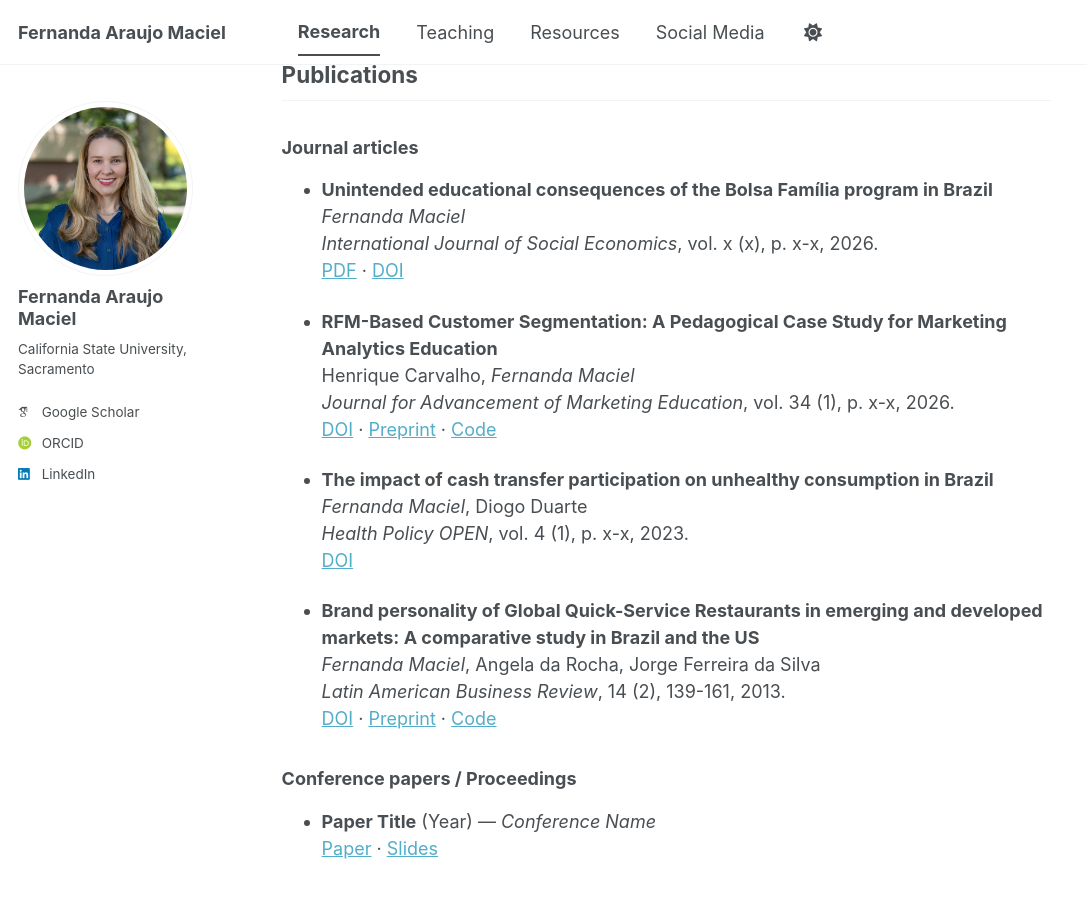
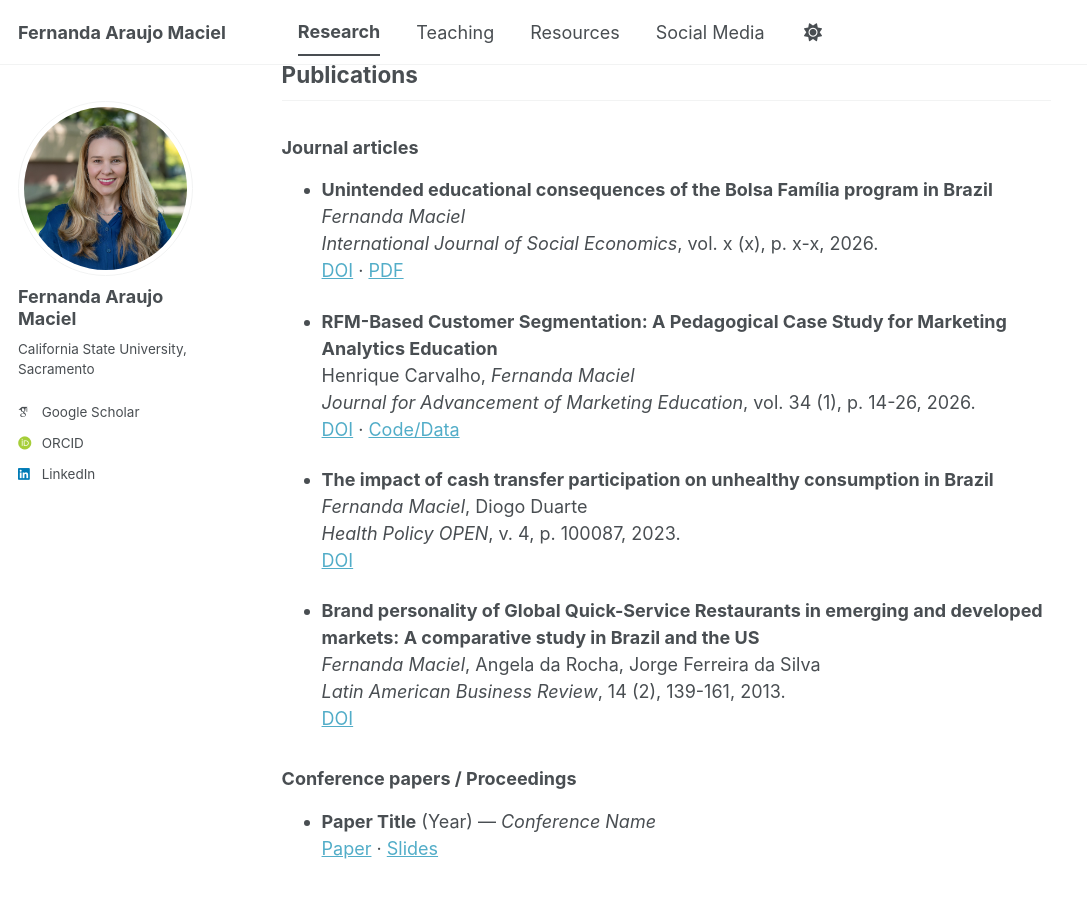
Before and after one commit to proffernandamaciel/proffernandamaciel.github.io, a Jekyll site: the page built from _pages/research.md, in a window 1280 px wide and 900 px high, scrolled down 328 px. Shown: the whole window, without its empty margins (0-1087 px from the left). Built offline with Jekyll 4.4.1, drawn with Linux system fonts in a browser that asks for light colours; some web fonts are replaced; a script bundle is joined from its source files by our own code; library files that are not in the unit come from our copies.

Commit message:
Revise journal articles and update links
Updated publication details, including volume and page numbers, and corrected links for journal articles.

```diff
--- a/_pages/research.md
+++ b/_pages/research.md
@@ -16,22 +16,22 @@ author_profile: true
 - **Unintended educational consequences of the Bolsa Família program in Brazil**
    *Fernanda Maciel*
    *International Journal of Social Economics*,  vol. x (x), p. x-x, 2026.
-   [PDF](PASTE_PDF_LINK) · [DOI](https://doi.org/10.1108/IJSE-05-2025-0495)
+   [DOI](https://doi.org/10.1108/IJSE-05-2025-0495) · [PDF](PASTE_PDF_LINK)
 
 - **RFM-Based Customer Segmentation: A Pedagogical Case Study for Marketing Analytics Education**
   Henrique Carvalho, *Fernanda Maciel*
-   *Journal for Advancement of Marketing Education*,  vol. 34 (1), p. x-x, 2026.
-   [DOI](...) · [Preprint](...) · [Code](PASTE_GITHUB_LINK)
+   *Journal for Advancement of Marketing Education*,  vol. 34 (1), p. 14-26, 2026.
+   [DOI](https://doi.org/10.63963/001c.157562) · [Code/Data](https://jame.scholasticahq.com/article/157562-rfm-based-customer-segmentation-a-pedagogical-case-study-for-marketing-analytics-education)
 
  - **The impact of cash transfer participation on unhealthy consumption in Brazil**
    *Fernanda Maciel*, Diogo Duarte
-   *Health Policy OPEN*,  vol. 4 (1), p. x-x, 2023.
-   [DOI](...)
+   *Health Policy OPEN*, v. 4, p. 100087, 2023.
+   [DOI](https://doi.org/10.1016/j.hpopen.2022.100087)
 
 - **Brand personality of Global Quick-Service Restaurants in emerging and developed markets: A comparative study in Brazil and the US**
    *Fernanda Maciel*, Angela da Rocha, Jorge Ferreira da Silva
    *Latin American Business Review*, 14 (2), 139-161, 2013.
-   [DOI](...) · [Preprint](...) · [Code](PASTE_GITHUB_LINK)
+   [DOI](https://www.tandfonline.com/doi/abs/10.1080/10978526.2013.808950)
 
 ### Conference papers / Proceedings
 - **Paper Title** (Year) — *Conference Name*
```
